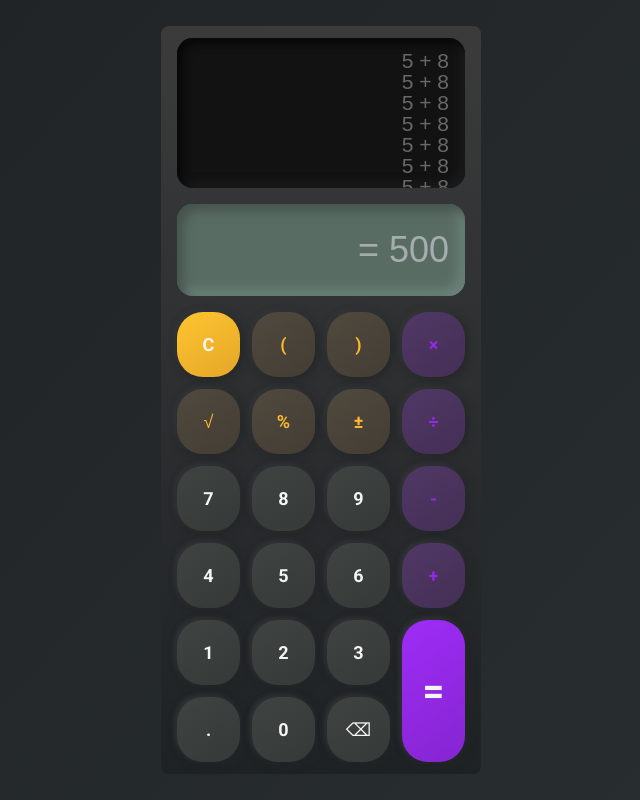
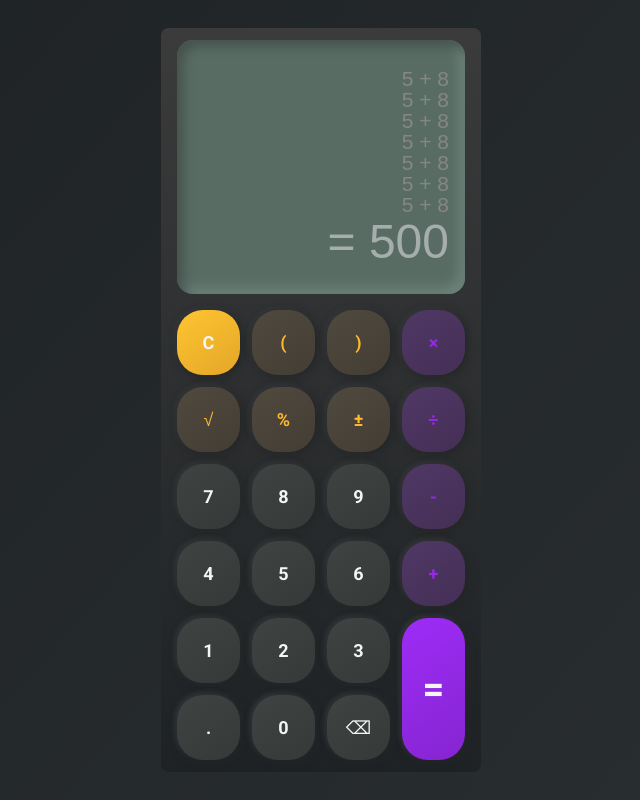
Before and after one commit to as00r-dev/calculator, a plain HTML site: page index.html in a window 1280 px wide. Shown: the whole page, without its empty margins (319-959 px from the left). Drawn offline with Linux system fonts and the light colour scheme; a web font is replaced by a local one.

Commit message:
Comibine history and answer inside same div

```diff
--- a/index.html
+++ b/index.html
@@ -10,6 +10,7 @@
 	</head>
 	<body>
 		<div class="calculator">
+			<div class="answer">
 				<div class="history">
 					<p>5 + 8</p>
 					<p>5 + 8</p>
@@ -23,7 +24,6 @@
 					<p>5 + 8</p>
 					<p>50000 + 80000</p>
 				</div>
-			<div class="answer">
 				<p>= 500</p>
 			</div>
 			<div class="keypad">
--- a/style.css
+++ b/style.css
@@ -32,7 +32,6 @@ body {
 	padding: 12px 16px;
 }
 
-.history,
 .answer {
 	text-align: right;
 	font-family: "Digital-7", sans-serif;
@@ -43,12 +42,9 @@ body {
 .history {
 	height: 150px;
 	overflow-y: scroll;
-	color: #686868;
 	font-size: 21px;
 	font-weight: 500;
-	padding: 12px 16px;
-	background: #121212;
-	box-shadow: inset 5px 5px 10px #070707, inset -5px -5px 10px #1d1d1d;
+	color: #868686;
 }
 
 .history::-webkit-scrollbar {
@@ -62,7 +58,7 @@ body {
 
 .answer {
 	color: #a5aead;
-	font-size: 36px;
+	font-size: 48px;
 	padding: 28px 16px;
 	background: #596c64;
 	box-shadow: inset 6px 6px 12px #44524c, inset -6px -6px 12px #6e867c;
```
Lines whose indentation alone changed are shown as unchanged.
